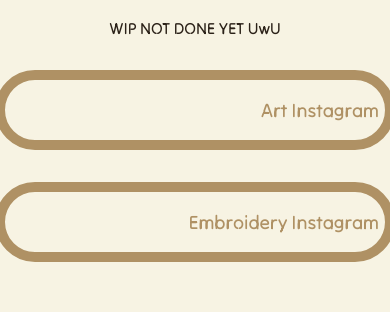
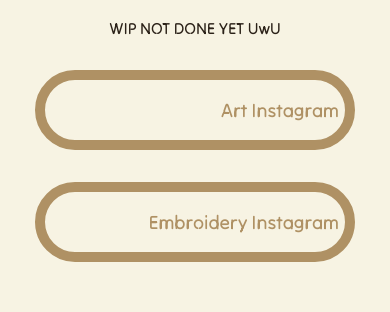
Before and after one commit to honkita/ArtPortfolio, a Next.js app: page / in a window 390 px wide. Shown: the part 276-588 px from the top of the page. Built offline with nearby package versions, Linux system fonts and the light colour scheme.

Commit message:
Scalability fix final

```diff
--- a/styles/Home.module.css
+++ b/styles/Home.module.css
@@ -229,3 +229,19 @@
     border-width: 10px;
   }
 }
+
+@media (max-width: 36rem) {
+  .button {
+    margin-top: 2rem;
+    width: 20rem;
+    height: 5rem;
+    min-width: 20rem;
+    min-height: 5rem;
+    transition: all 0.2s ease;
+    background: transparent;
+    border-style: solid;
+    border-radius: 45px;
+    border-color: var(--primary);
+    border-width: 10px;
+  }
+}
```
